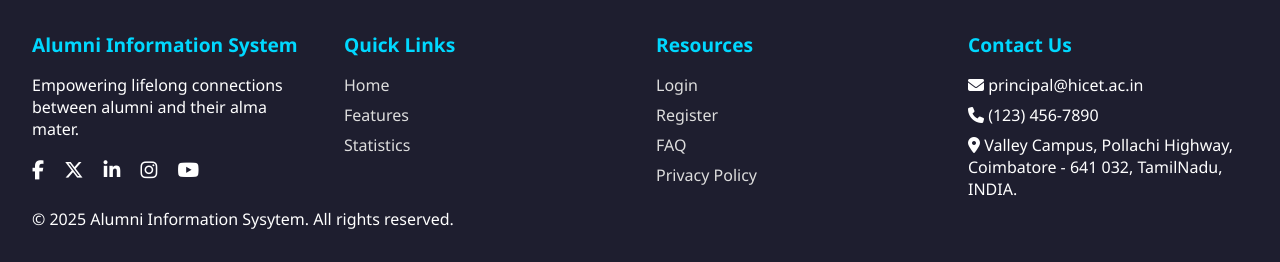
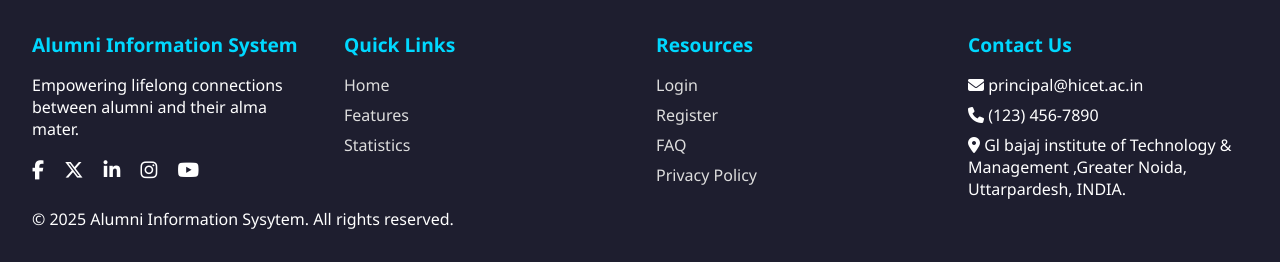
Before and after one commit to ParamjeetDuhan/Alumni_Management_System, a Django app: page / in a window 1280 px wide. Shown: the part 1642-1904 px from the top of the page. Run offline with Django 5.2, Linux system fonts and the light colour scheme; data that the repository does not hold is empty.

Commit message:
commit 8

```diff
--- a/templates/index.html
+++ b/templates/index.html
@@ -331,7 +331,7 @@
           <ul>
             <li><i class="fas fa-envelope"></i> principal@hicet.ac.in</li>
             <li><i class="fas fa-phone"></i> (123) 456-7890</li>
-            <li><i class="fas fa-map-marker-alt"></i> Valley Campus, Pollachi Highway, Coimbatore - 641 032, TamilNadu, INDIA.</li>
+            <li><i class="fas fa-map-marker-alt"></i> Gl bajaj institute of Technology & Management ,Greater Noida, Uttarpardesh, INDIA.</li>
           </ul>
         </div>
       </div>
```
Also changed, not shown: 1 other file.
